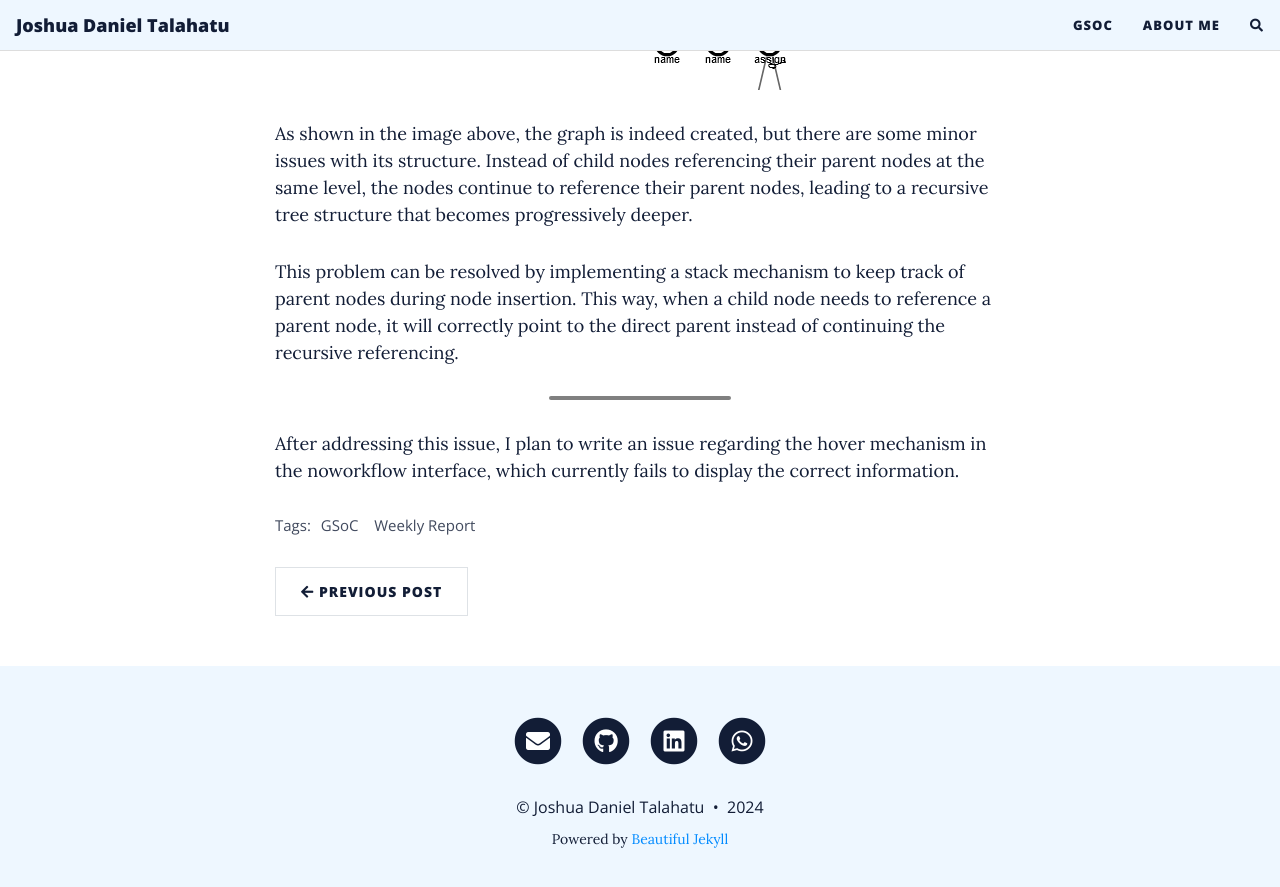
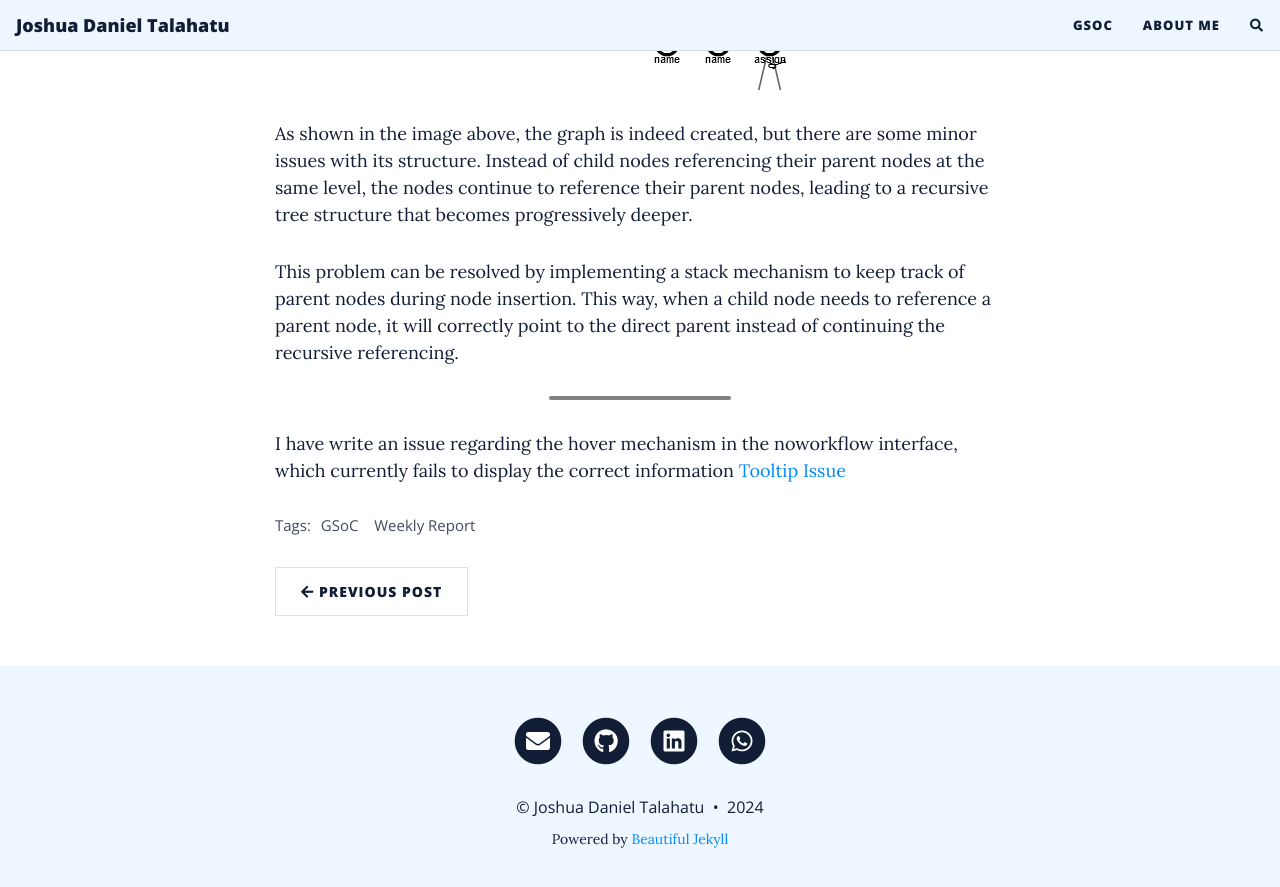
Before and after one commit to JoshuaGlaZ/joshuaglaz.github.io, a Jekyll site: the page built from _posts/2024-07-27-week7&8.md, in a window 1280 px wide and 900 px high, scrolled down 12089 px. Shown: the top 887 px of the window. Built offline with Jekyll 4.4.1, drawn with Linux system fonts in a browser that asks for light colours; nearby versions of some CDN libraries; comment, search, counter and statistics services are not loaded.

Commit message:
Update issue to blog 2024-07-27-week7&8.md

```diff
--- a/_posts/2024-07-27-week7&8.md
+++ b/_posts/2024-07-27-week7&8.md
@@ -482,5 +482,4 @@ This problem can be resolved by implementing a stack mechanism to keep track of
 This way, when a child node needs to reference a parent node, it will correctly point to the direct parent instead of continuing the recursive referencing.
 
 ---
-
-After addressing this issue, I plan to write an issue regarding the hover mechanism in the noworkflow interface, which currently fails to display the correct information.
+I have write an issue regarding the hover mechanism in the noworkflow interface, which currently fails to display the correct information [Tooltip Issue](https://github.com/gems-uff/noworkflow/issues/164)
```
